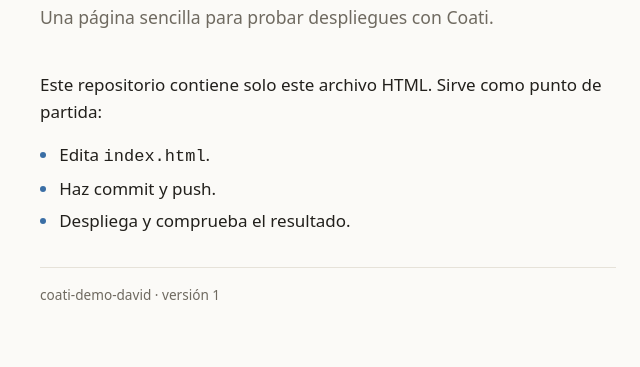
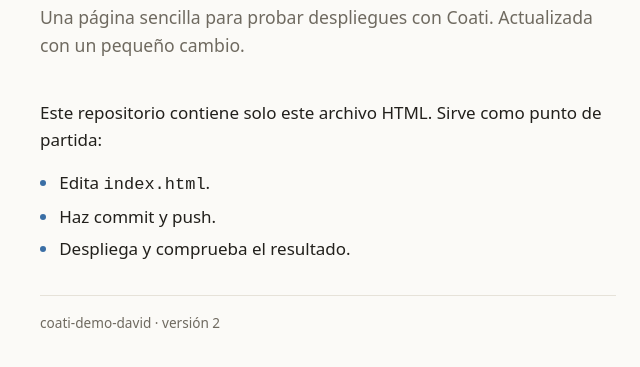
Before and after one commit to DavidAGB/coati-demo-david, a plain HTML site: page index.html in a window 1280 px wide. Shown: the part 133-500 px from the top of the page, without its empty margins (312-952 px from the left). Drawn offline with Linux system fonts and the light colour scheme.

Commit message:
Pequeño cambio en la página y versión 2
Co-Authored-By: Claude Opus 5.5 <noreply@anthropic.com>

```diff
--- a/index.html
+++ b/index.html
@@ -56,7 +56,7 @@
 <body>
 <main>
   <h1>Hola, soy <span>David</span></h1>
-  <p class="lead">Una página sencilla para probar despliegues con Coati.</p>
+  <p class="lead">Una página sencilla para probar despliegues con Coati. Actualizada con un pequeño cambio.</p>
 
   <p>Este repositorio contiene solo este archivo HTML. Sirve como punto de partida:</p>
   <ul>
@@ -65,7 +65,7 @@
     <li>Despliega y comprueba el resultado.</li>
   </ul>
 
-  <footer>coati-demo-david · versión 1</footer>
+  <footer>coati-demo-david · versión 2</footer>
 </main>
 </body>
 </html>
```
